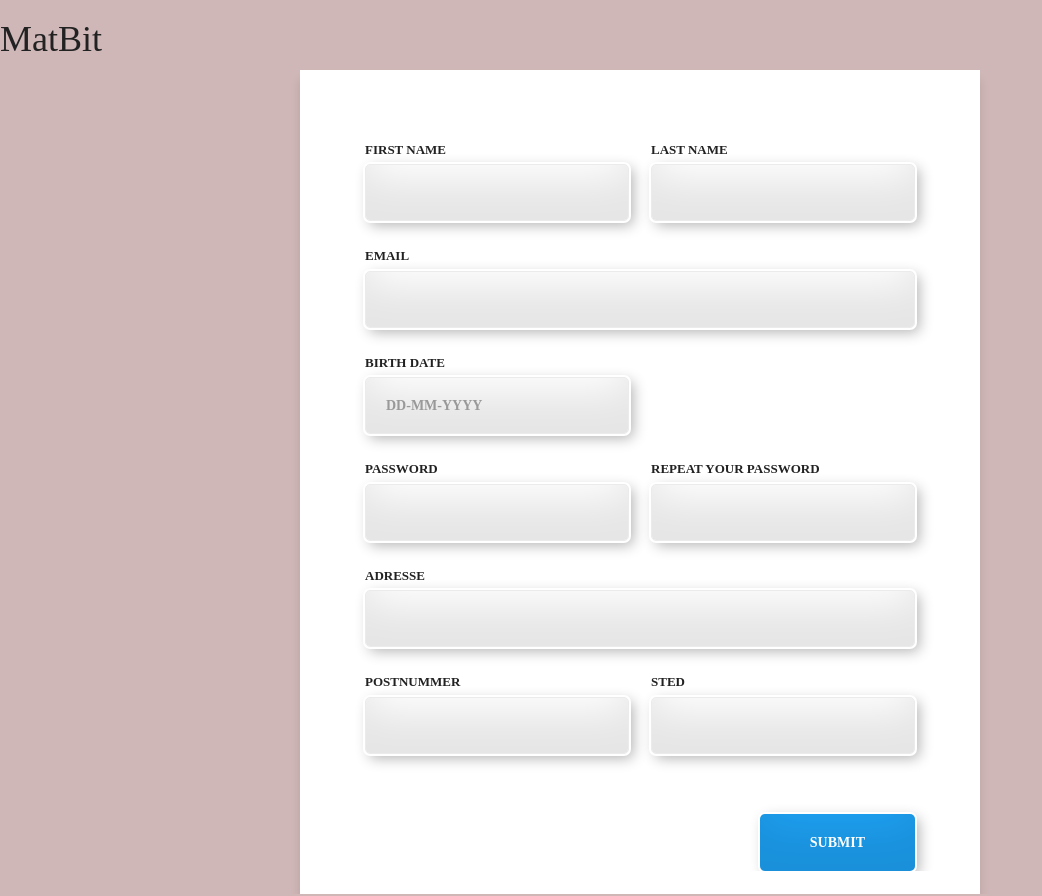
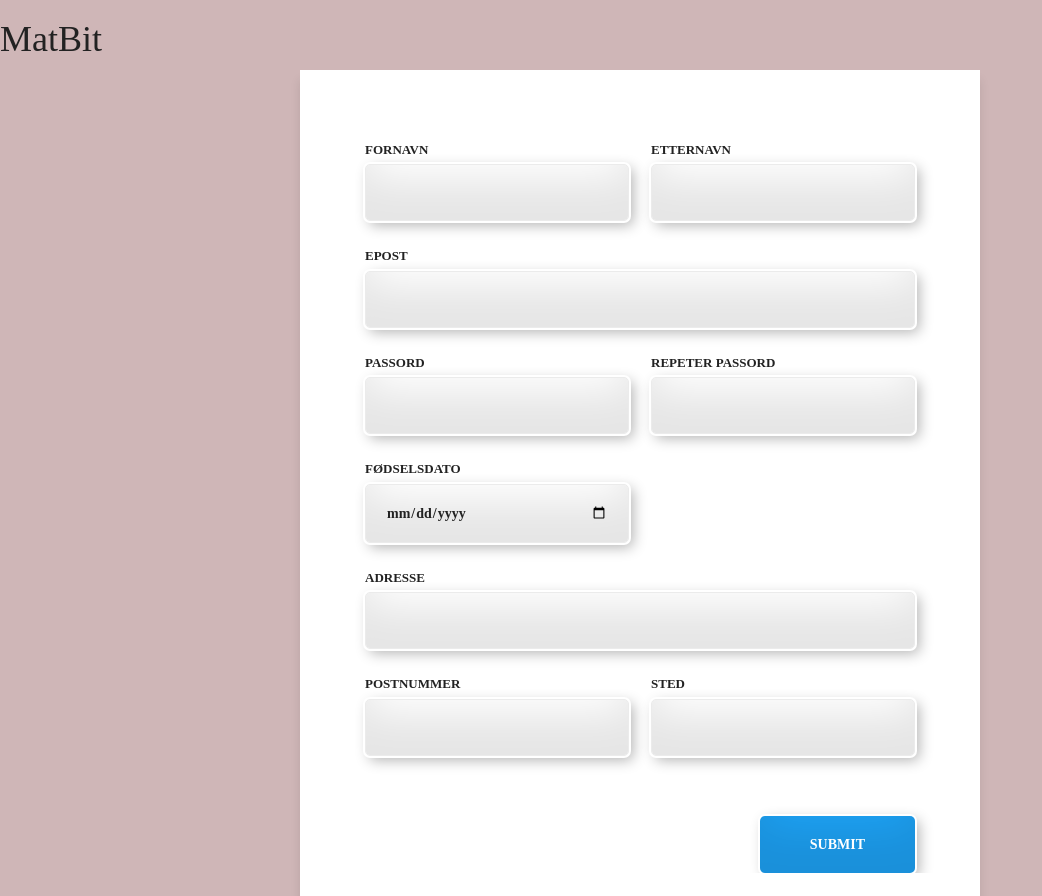
Before and after one commit to Sanketb2312/MatBiTNTNU, a Django app: template MatBit/templates/registerUser.html in a window 1280 px wide. Shown: the part 52-948 px from the top of the page, without its empty margins (0-1042 px from the left). Run offline with Django 3.2, Linux system fonts and the light colour scheme; the template is opened without the code that fills it, so the values that code supplies are empty; some libraries are stand-ins or nearby versions; some web fonts are replaced.

Commit message:
(#1) Mulig å registrere en bruker, og dette lagres i databasen.

```diff
--- a/MatBit/MatBit/views.py
+++ b/MatBit/MatBit/views.py
@@ -30,7 +30,9 @@ def register(request):
             emailUsed = True
 
         except Exception:
-            print("Du har nå lagd en ny bruker")
+            user = Bruker(fornavn=first_name, etternavn = last_name, fodselsdato = birth_date, adresse = address, postnummer = post_code,
+                          sted = place, eradministrator = "0", epost = email, passord = password)
+            user.save()
             return render(request, "frontpage.html")
 
     return render(request, "registerUser.html", {'emailUsed' : emailUsed, 'first_name':first_name, 'last_name':last_name,
--- a/MatBit/templates/registerUser.html
+++ b/MatBit/templates/registerUser.html
@@ -19,7 +19,7 @@
 
             <div class="form-row">
                 <div class="form-group">
-                    <label for="first_name">First name</label>
+                    <label for="first_name">Fornavn</label>
                     <input type="text" class="form-input" name="first_name" id="first_name" />
                     {% if emailUsed == True %}
                         <script>
@@ -28,7 +28,7 @@
                     {% endif %}
                 </div>
                 <div class="form-group">
-                    <label for="last_name">Last name</label>
+                    <label for="last_name">Etternavn</label>
                     <input type="text" class="form-input" name="last_name" id="last_name" />
                     {% if emailUsed == True %}
                         <script>
@@ -37,18 +37,35 @@
                     {% endif %}
                 </div>
             </div>
+
+
+            <div>
                 <div class="form-group">
-                    <label for="email">Email</label>
+                    <label for="email">Epost</label>
                     <input type="email" class="form-input" name="email" id="email" />
                     {% if emailUsed == True %}
                         <p>Eposten er allerede i bruk</p>
                     {% endif %}
                 </div>
-            </>
+            </div>
+
+
+            <div class="form-row">
+                <div class="form-group">
+                    <label for="password">Passord</label>
+                    <input type="password" class="form-input" name="password" id="password" />
+                </div>
+                <div class="form-group">
+                    <label for="re_password">Repeter passord</label>
+                    <input type="password" class="form-input" name="re_password" id="re_password" />
+                </div>
+            </div>
+
+
             <div class="form-row">
                 <div class="form-group form-icon">
-                    <label for="birth_date">Birth date</label>
-                    <input type="text" class="form-input" name="birth_date" id="birth_date" placeholder="DD-MM-YYYY" />
+                    <label for="birth_date">Fødselsdato</label>
+                    <input type="date" class="form-input" name="birth_date" id="birth_date" placeholder="DD-MM-YYYY" min="1930-01-01" max="2021-02-25">
                     {% if emailUsed == True %}
                         <script>
                             document.getElementById("birth_date").value = "{{birth_date}}";
@@ -60,16 +77,7 @@
                 <label for="phone_number">Phone number</label>
                 <input type="number" class="form-input" name="phone_number" id="phone_number" />
             </div> -->
-            <div class="form-row">
-                <div class="form-group">
-                    <label for="password">Password</label>
-                    <input type="password" class="form-input" name="password" id="password" />
-                </div>
-                <div class="form-group">
-                    <label for="re_password">Repeat your password</label>
-                    <input type="password" class="form-input" name="re_password" id="re_password" />
-                </div>
-            </div>
+
             <div class="form-text">
 
                 <div>
```
